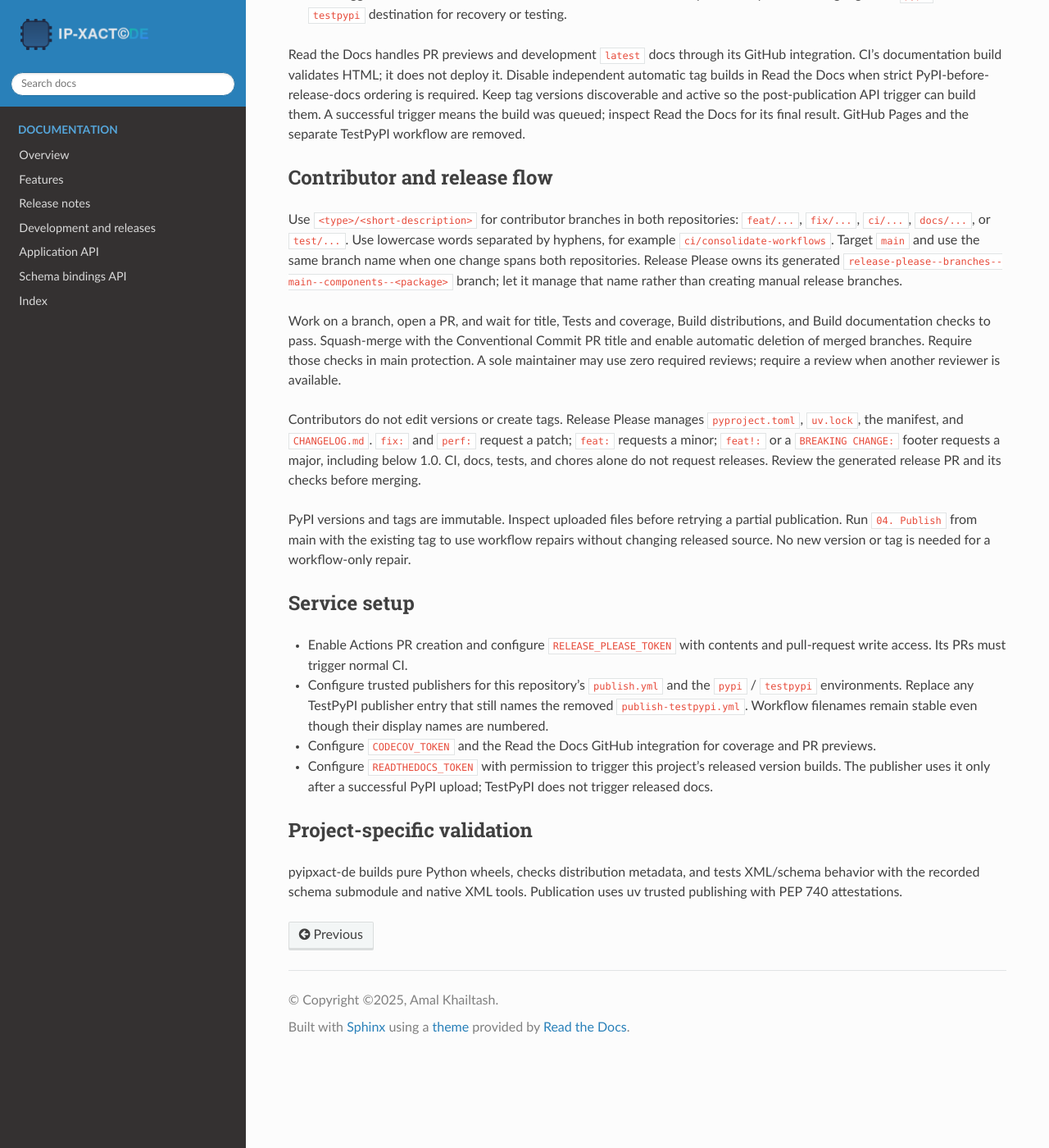
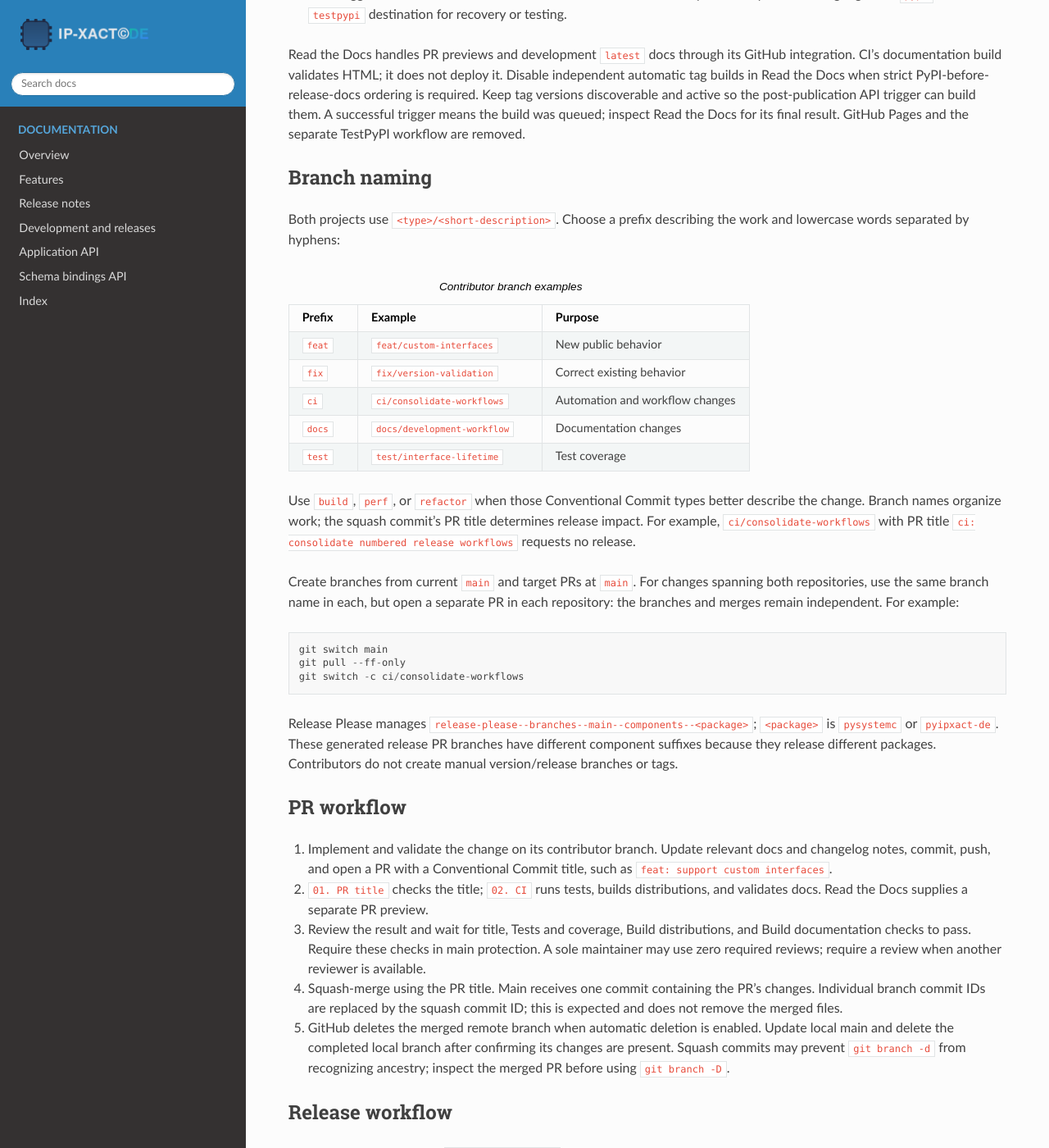
Before and after one commit to amal-khailtash/pyipxact-de, a Sphinx documentation site: the page built from docs/development/releases.rst, in a window 1280 px wide and 1400 px high, scrolled down 455 px. Shown: the whole window at 82% size. Built offline with Sphinx 7.4.7 and the Read the Docs theme 3.1.0, drawn with Linux system fonts in a browser that asks for light colours; pages that are not in the unit, such as notebooks, are missing from menus; some of the changed text lies outside the part shown.

Commit message:
docs: explain shared branches and organize development guides

```diff
--- a/docs/development/releases.rst
+++ b/docs/development/releases.rst
@@ -27,33 +27,103 @@ and active so the post-publication API trigger can build them. A successful
 trigger means the build was queued; inspect Read the Docs for its final result.
 GitHub Pages and the separate TestPyPI workflow are removed.
 
-Contributor and release flow
-----------------------------
+Branch naming
+-------------
 
-Use ``<type>/<short-description>`` for contributor branches in both repositories:
-``feat/...``, ``fix/...``, ``ci/...``, ``docs/...``, or ``test/...``. Use lowercase
-words separated by hyphens, for example ``ci/consolidate-workflows``. Target
-``main`` and use the same branch name when one change spans both repositories.
-Release Please owns its generated ``release-please--branches--main--components--<package>``
-branch; let it manage that name rather than creating manual release branches.
+Both projects use ``<type>/<short-description>``. Choose a prefix describing the
+work and lowercase words separated by hyphens:
 
-Work on a branch, open a PR, and wait for title, Tests and coverage, Build
-distributions, and Build documentation checks to pass. Squash-merge with the
-Conventional Commit PR title and enable automatic deletion of merged branches.
-Require those checks in main protection. A sole maintainer may use zero required
-reviews; require a review when another reviewer is available.
+.. list-table:: Contributor branch examples
+   :header-rows: 1
+   :widths: 15 40 45
 
-Contributors do not edit versions or create tags. Release Please manages
-``pyproject.toml``, ``uv.lock``, the manifest, and ``CHANGELOG.md``. ``fix:`` and
-``perf:`` request a patch; ``feat:`` requests a minor; ``feat!:`` or a
-``BREAKING CHANGE:`` footer requests a major, including below 1.0. CI, docs,
-tests, and chores alone do not request releases. Review the generated release
-PR and its checks before merging.
+   * - Prefix
+     - Example
+     - Purpose
+   * - ``feat``
+     - ``feat/custom-interfaces``
+     - New public behavior
+   * - ``fix``
+     - ``fix/version-validation``
+     - Correct existing behavior
+   * - ``ci``
+     - ``ci/consolidate-workflows``
+     - Automation and workflow changes
+   * - ``docs``
+     - ``docs/development-workflow``
+     - Documentation changes
+   * - ``test``
+     - ``test/interface-lifetime``
+     - Test coverage
+
+Use ``build``, ``perf``, or ``refactor`` when those Conventional Commit types
+better describe the change. Branch names organize work; the squash commit's PR
+title determines release impact. For example, ``ci/consolidate-workflows`` with
+PR title ``ci: consolidate numbered release workflows`` requests no release.
+
+Create branches from current ``main`` and target PRs at ``main``. For changes
+spanning both repositories, use the same branch name in each, but open a separate
+PR in each repository: the branches and merges remain independent. For example::
+
+   git switch main
+   git pull --ff-only
+   git switch -c ci/consolidate-workflows
+
+Release Please manages ``release-please--branches--main--components--<package>``;
+``<package>`` is ``pysystemc`` or ``pyipxact-de``. These generated release PR
+branches have different component suffixes because they release different
+packages. Contributors do not create manual version/release branches or tags.
+
+PR workflow
+-----------
+
+1. Implement and validate the change on its contributor branch. Update relevant
+   docs and changelog notes, commit, push, and open a PR with a Conventional
+   Commit title, such as ``feat: support custom interfaces``.
+2. ``01. PR title`` checks the title; ``02. CI`` runs tests, builds distributions,
+   and validates docs. Read the Docs supplies a separate PR preview.
+3. Review the result and wait for title, Tests and coverage, Build distributions,
+   and Build documentation checks to pass. Require these checks in main
+   protection. A sole maintainer may use zero required reviews; require a review
+   when another reviewer is available.
+4. Squash-merge using the PR title. Main receives one commit containing the PR's
+   changes. Individual branch commit IDs are replaced by the squash commit ID;
+   this is expected and does not remove the merged files.
+5. GitHub deletes the merged remote branch when automatic deletion is enabled.
+   Update local main and delete the completed local branch after confirming its
+   changes are present. Squash commits may prevent ``git branch -d`` from
+   recognizing ancestry; inspect the merged PR before using ``git branch -D``.
+
+Release workflow
+----------------
+
+1. A merge into main runs ``03. Release Please``, which collects release-worthy
+   squash commits into a generated release PR. ``fix:`` and ``perf:`` request a
+   patch, ``feat:`` requests a minor, and ``feat!:`` or a ``BREAKING CHANGE:``
+   footer requests a major, including below 1.0. CI, docs, tests, and chores alone
+   do not request releases.
+2. Release Please updates ``pyproject.toml``, ``uv.lock``, its manifest, and
+   ``CHANGELOG.md``. Other open feature PRs are excluded until merged. Review
+   the proposed version and wait for the release PR's CI to pass.
+3. Merge the release PR only when ready to publish. Leaving it open defers the
+   release while ordinary contributor PRs can continue merging. Its squash merge
+   creates the tag and GitHub release and directly calls ``04. Publish``.
+4. The publisher runs CI against the immutable tag, verifies tag/version and
+   main ancestry, and uses those CI distribution artifacts. Project-specific
+   checks below run before uploading to PyPI.
+5. After a successful PyPI upload, trigger released docs on Read the Docs. A
+   TestPyPI dispatch uses the same publication flow but does not trigger release
+   docs. Inspect the final Read the Docs build as well as the Actions result.
+
+Publication recovery
+--------------------
 
 PyPI versions and tags are immutable. Inspect uploaded files before retrying a
-partial publication. Run ``04. Publish`` from main with the existing tag to use
-workflow repairs without changing released source. No new version or tag is
-needed for a workflow-only repair.
+partial publication. Run ``04. Publish`` manually from main with the existing
+tag and destination to use workflow repairs without changing released source.
+No new version or tag is needed for a workflow-only repair. This manual dispatch
+publishes a package; use it only when publication is intended. Merging a CI or
+documentation contributor PR alone does not authorize or initiate a release.
 
 Service setup
 -------------
```
Also changed, not shown: docs/development/index.rst (added, +10 -0 lines), docs/index.rst (+12 -31 lines).
